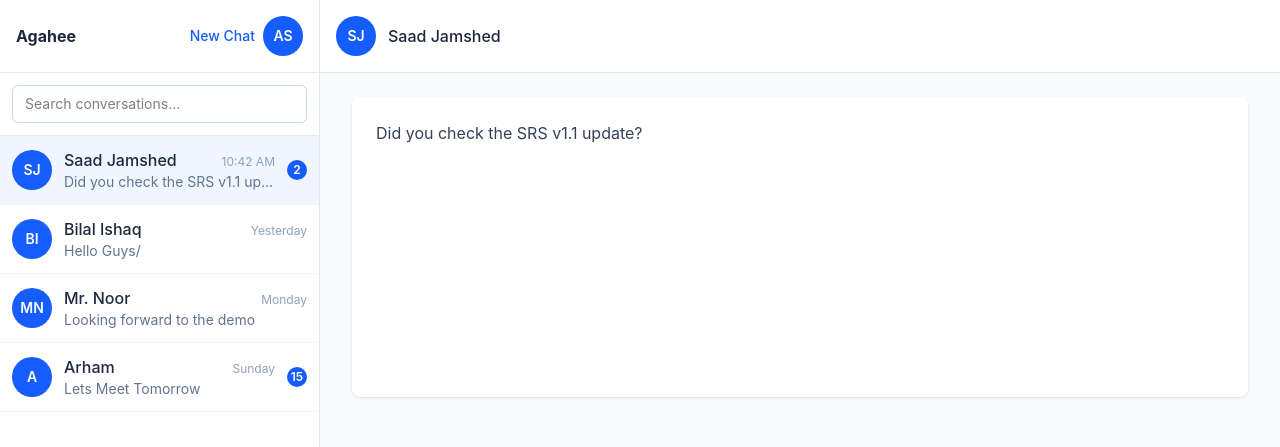
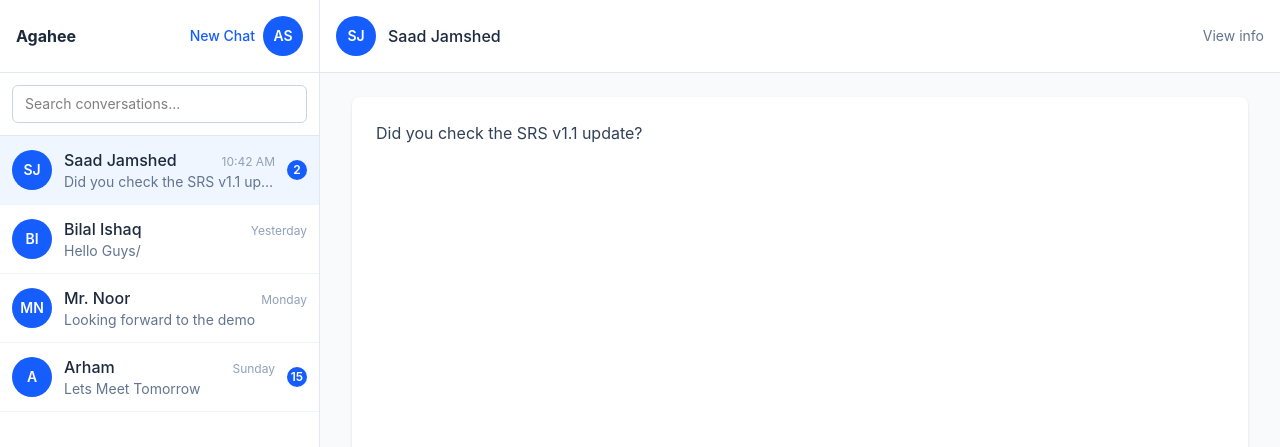
Before and after one commit to sjk-txend/agahee-frontend, a React (Vite) app in the folder frontend/: page /dashboard in a window 1280 px wide. Both pictures are taken after a click on the button 159 px from the left and 170 px from the top of the page. Shown: the top 447 px of the page. Built offline with nearby package versions, Linux system fonts and the light colour scheme.

Commit message:
Add user info and block feature

```diff
--- a/frontend/src/components/MessageBox.tsx
+++ b/frontend/src/components/MessageBox.tsx
@@ -1,3 +1,4 @@
+import { useState } from 'react'
 import { mockConversations } from '../data/mockConversations'
 import Avatar from './Avatar'
 
@@ -6,6 +7,7 @@
 }
 
 function MessageBox({ conversationId }: MessageBoxProps) {
+  const [showInfo, setShowInfo] = useState(false)
   const conversation = mockConversations.find((c) => c.id === conversationId)
 
   if (!conversation) {
@@ -17,17 +19,55 @@
   }
 
   return (
-    <div className="flex-1 flex flex-col">
+    <div className="relative flex-1 flex flex-col">
       <div className="p-4 border-b border-slate-200 bg-white">
-        <div className="flex items-center gap-3">
-          <Avatar name={conversation.userName} size="md" />
-          <div className="font-medium text-slate-800">{conversation.userName}</div>
+        <div className="flex items-center justify-between gap-3">
+          <div className="flex items-center gap-3">
+            <button
+              type="button"
+              onClick={() => setShowInfo((value) => !value)}
+              className="rounded-full focus-visible:outline-none focus-visible:ring-2 focus-visible:ring-blue-500"
+            >
+              <Avatar name={conversation.userName} size="md" />
+            </button>
+            <div className="font-medium text-slate-800">{conversation.userName}</div>
+          </div>
+          <button
+            type="button"
+            onClick={() => setShowInfo((value) => !value)}
+            className="text-sm text-slate-500 hover:text-slate-900"
+          >
+            {showInfo ? 'Hide info' : 'View info'}
+          </button>
         </div>
       </div>
 
+      {showInfo && (
+        <div className="bg-white border-b border-slate-200 p-4 shadow-sm">
+          <div className="space-y-4">
+            <div>
+              <p className="text-xs uppercase tracking-wide text-slate-400">Name</p>
+              <p className="text-sm font-medium text-slate-900">{conversation.userName}</p>
+            </div>
+            <div>
+              <p className="text-xs uppercase tracking-wide text-slate-400">Email</p>
+              <p className="text-sm text-slate-700">
+                {conversation.userName.replace(/\s+/g, '.').toLowerCase()}@example.com
+              </p>
+            </div>
+            <button
+              type="button"
+              className="w-full rounded-md bg-red-600 px-4 py-2 text-sm font-semibold text-white shadow-sm hover:bg-red-700"
+            >
+              Block user
+            </button>
+          </div>
+        </div>
+      )}
+
       <div className="flex-1 p-6 overflow-y-auto bg-slate-50">
-        <div className="mx-auto w-full max-w-4xl">
-          <div className="bg-white rounded-lg shadow-sm p-6 min-h-[300px]">
+        <div className="mx-auto w-full max-w-4xl h-full">
+          <div className="bg-white rounded-lg shadow-sm p-6 h-full min-h-[400px]">
             <div className="prose text-slate-700">
               {conversation.lastMessage || 'No messages yet.'}
             </div>
```
